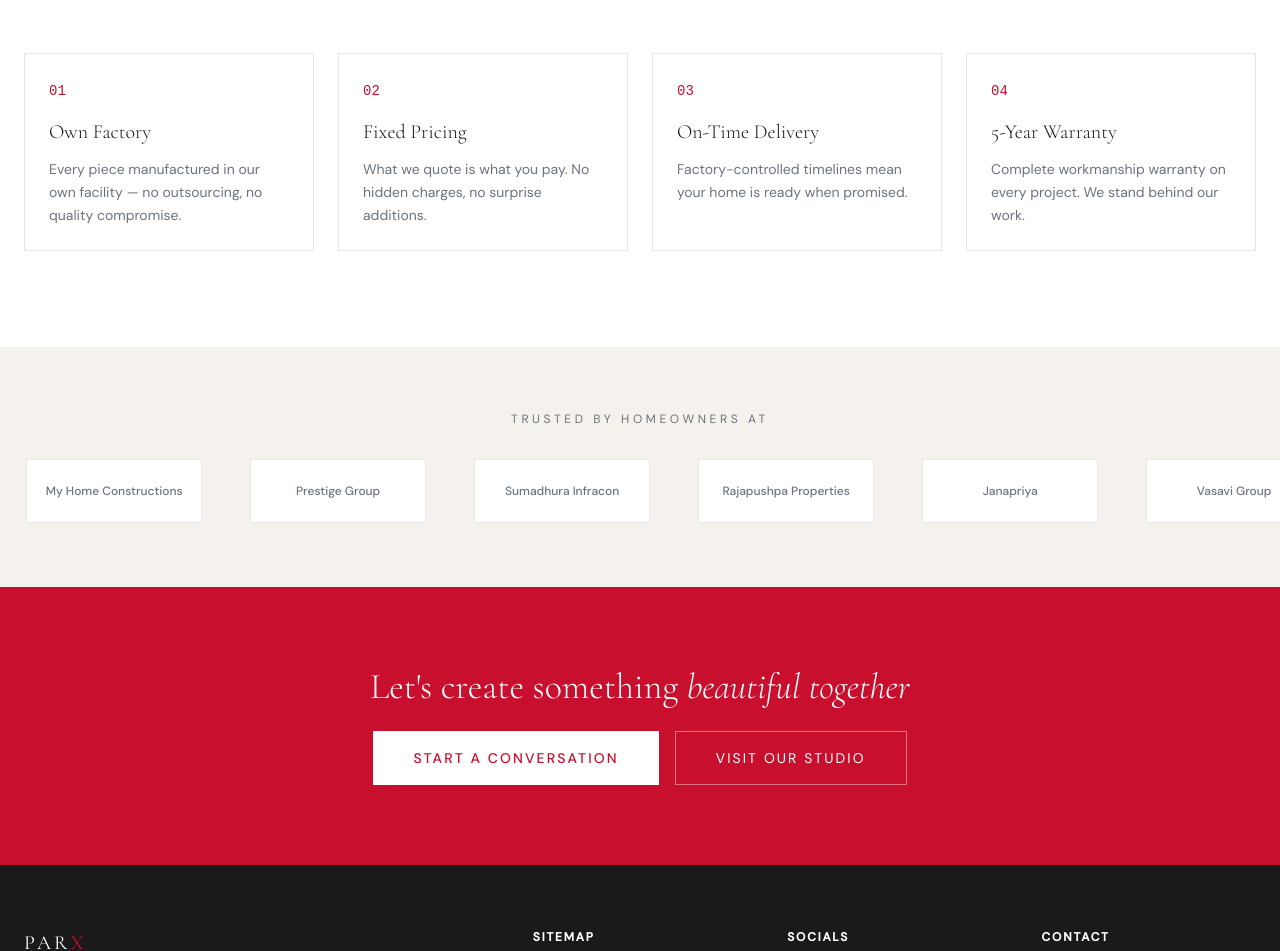
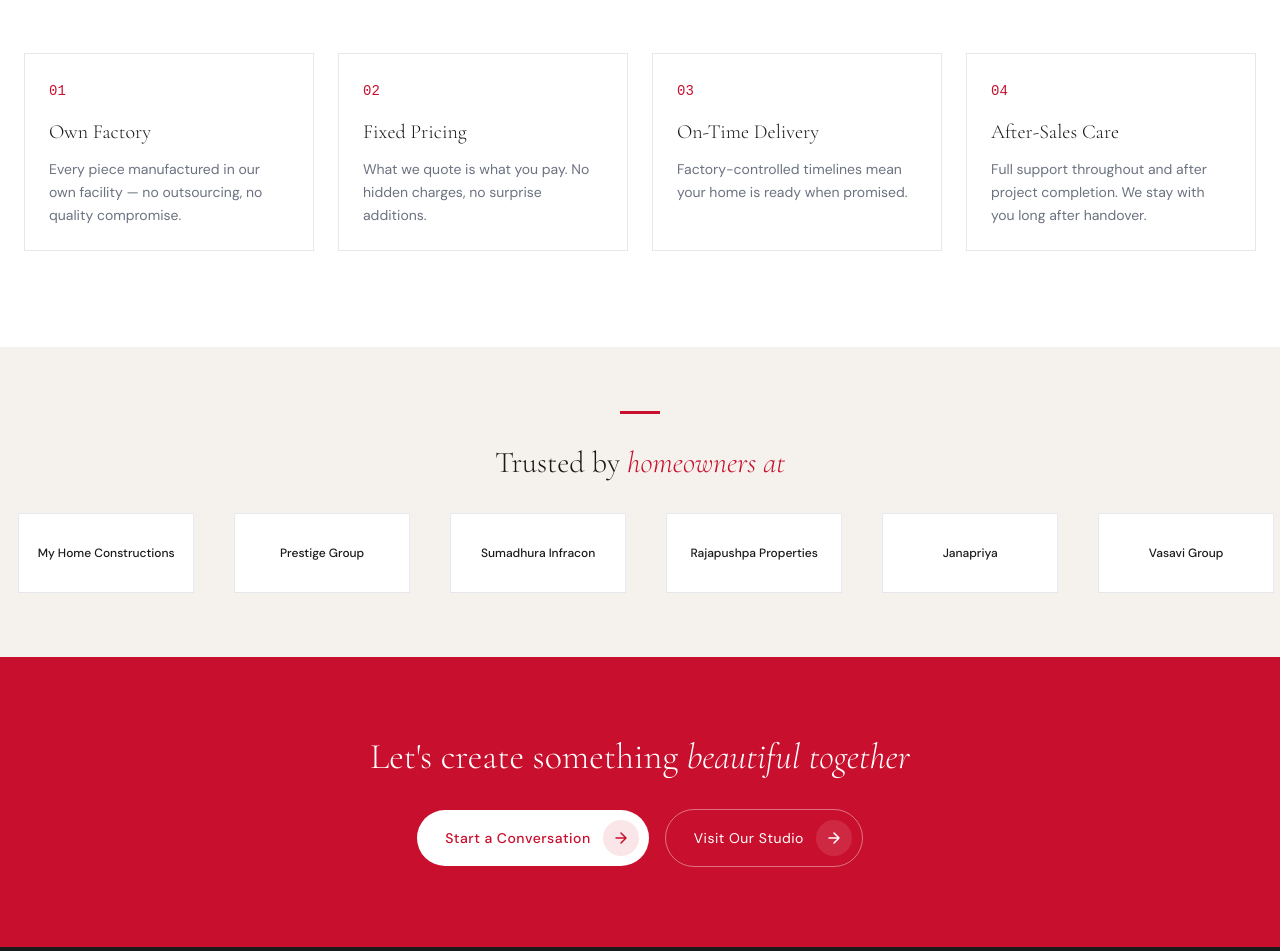
Before and after one commit to sudheerseo3-tech/parx-interiors, a Next.js app: page /about in a window 1280 px wide. Shown: the part 2102-3053 px from the top of the page. Built offline with nearby package versions, Linux system fonts and the light colour scheme; no server answers.

Commit message:
About page: After-Sales Care, Sanity logo slider, pill CTAs

```diff
--- a/app/about/page.tsx
+++ b/app/about/page.tsx
@@ -2,6 +2,7 @@ import Nav from '@/components/Nav'
 import Footer from '@/components/Footer'
 import WhatsAppButton from '@/components/WhatsAppButton'
 import PageHero from '@/components/PageHero'
+import { BuilderLogosSection } from '@/components/SanityLogoSliders'
 import Link from 'next/link'
 import type { Metadata } from 'next'
 
@@ -87,7 +88,7 @@ export default async function AboutPage() {
                   {[
                     { num: '14+', label: 'Years' },
                     { num: '250+', label: 'Projects' },
-                    { num: '5yr', label: 'Warranty' },
+                    { num: '★', label: 'After-Sales Care' },
                   ].map(s => (
                     <div key={s.label} className="border-l-2 border-parx-red pl-4">
                       <div className="font-display text-2xl text-parx-black font-light">{s.num}</div>
@@ -138,7 +139,7 @@ export default async function AboutPage() {
                 { title: 'Own Factory', desc: 'Every piece manufactured in our own facility — no outsourcing, no quality compromise.' },
                 { title: 'Fixed Pricing', desc: 'What we quote is what you pay. No hidden charges, no surprise additions.' },
                 { title: 'On-Time Delivery', desc: 'Factory-controlled timelines mean your home is ready when promised.' },
-                { title: '5-Year Warranty', desc: 'Complete workmanship warranty on every project. We stand behind our work.' },
+                { title: 'After-Sales Care', desc: 'Full support throughout and after project completion. We stay with you long after handover.' },
               ].map((item, i) => (
                 <div key={item.title} className="group p-6 border border-parx-border hover:border-parx-red transition-colors duration-300">
                   <span className="text-parx-red font-mono text-sm">0{i + 1}</span>
@@ -150,35 +151,28 @@ export default async function AboutPage() {
           </div>
         </section>
 
-        <section className="bg-parx-cream py-16 overflow-hidden">
-          <div className="max-w-7xl mx-auto px-6 mb-8 text-center">
-            <p className="text-parx-gray text-xs tracking-[0.3em] uppercase">Trusted by homeowners at</p>
-          </div>
-          <div className="relative">
-            <div className="flex animate-scroll gap-12 items-center">
-              {[...['Aparna Constructions', 'My Home Constructions', 'Prestige Group', 'Sumadhura Infracon', 'Rajapushpa Properties', 'Janapriya', 'Vasavi Group'], ...['Aparna Constructions', 'My Home Constructions', 'Prestige Group', 'Sumadhura Infracon', 'Rajapushpa Properties', 'Janapriya', 'Vasavi Group']].map((name, i) => (
-                <div key={`${name}-${i}`} className="flex-shrink-0 h-16 w-44 bg-white border border-parx-border flex items-center justify-center px-4 hover:border-parx-red transition-colors">
-                  <span className="text-parx-gray text-xs text-center font-medium">{name}</span>
-                </div>
-              ))}
-            </div>
-          </div>
-        </section>
+        <BuilderLogosSection />
 
         <section className="bg-parx-red py-20">
           <div className="max-w-7xl mx-auto px-6 text-center">
-            <h2 className="font-display font-light text-white text-3xl md:text-4xl mb-6">
+            <h2 className="font-display font-light text-white text-3xl md:text-4xl mb-8">
               Let&apos;s create something <em className="italic">beautiful together</em>
             </h2>
-            <div className="flex flex-col sm:flex-row gap-4 justify-center">
+            <div className="flex flex-col sm:flex-row gap-4 justify-center items-center">
               <a href="https://wa.me/919177822018?text=Hi%20Parx%20Interiors%2C%20I%20would%20like%20a%20free%20consultation"
                 target="_blank" rel="noopener noreferrer"
-                className="inline-flex items-center justify-center gap-3 bg-white text-parx-red hover:bg-parx-cream px-10 py-4 text-sm tracking-[0.15em] uppercase font-medium transition-all">
+                className="group inline-flex items-center gap-3 bg-white text-parx-red hover:bg-parx-cream pl-7 pr-2.5 py-2.5 text-[14px] tracking-[0.5px] rounded-full font-medium transition-all duration-300 hover:shadow-lg">
                 Start a Conversation
+                <span className="w-9 h-9 rounded-full bg-parx-red/10 flex items-center justify-center group-hover:bg-parx-red/20 group-hover:rotate-[-35deg] transition-all duration-300">
+                  <svg width="14" height="14" viewBox="0 0 14 14" fill="none"><path d="M2 7h10M7 2l5 5-5 5" stroke="currentColor" strokeWidth="1.5" strokeLinecap="round" strokeLinejoin="round"/></svg>
+                </span>
               </a>
               <Link href="/contact"
-                className="inline-flex items-center justify-center gap-3 border border-white/40 hover:border-white text-white px-10 py-4 text-sm tracking-[0.15em] uppercase transition-all">
+                className="group inline-flex items-center gap-3 border border-white/40 hover:border-white text-white pl-7 pr-2.5 py-2.5 text-[14px] tracking-[0.5px] rounded-full transition-all duration-300">
                 Visit Our Studio
+                <span className="w-9 h-9 rounded-full bg-white/10 flex items-center justify-center group-hover:bg-white/20 group-hover:rotate-[-35deg] transition-all duration-300">
+                  <svg width="14" height="14" viewBox="0 0 14 14" fill="none"><path d="M2 7h10M7 2l5 5-5 5" stroke="currentColor" strokeWidth="1.5" strokeLinecap="round" strokeLinejoin="round"/></svg>
+                </span>
               </Link>
             </div>
           </div>
```
